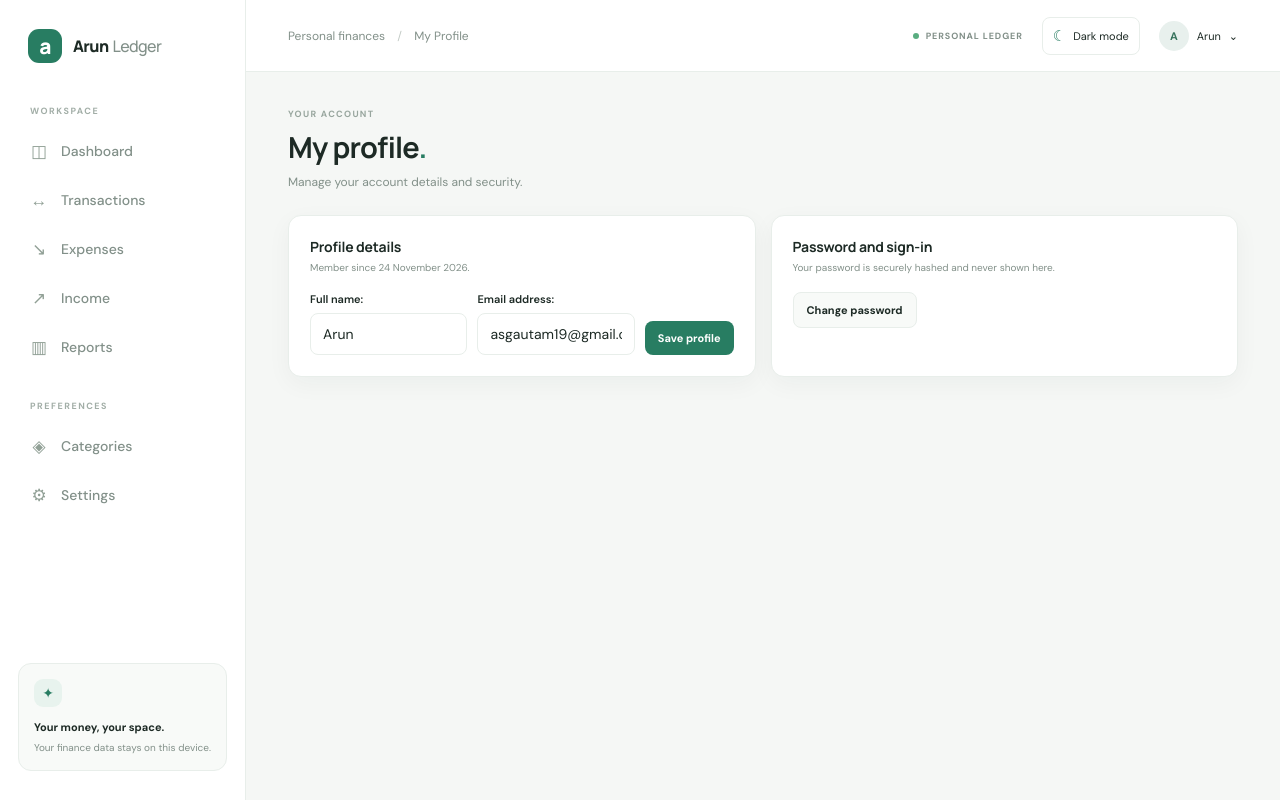
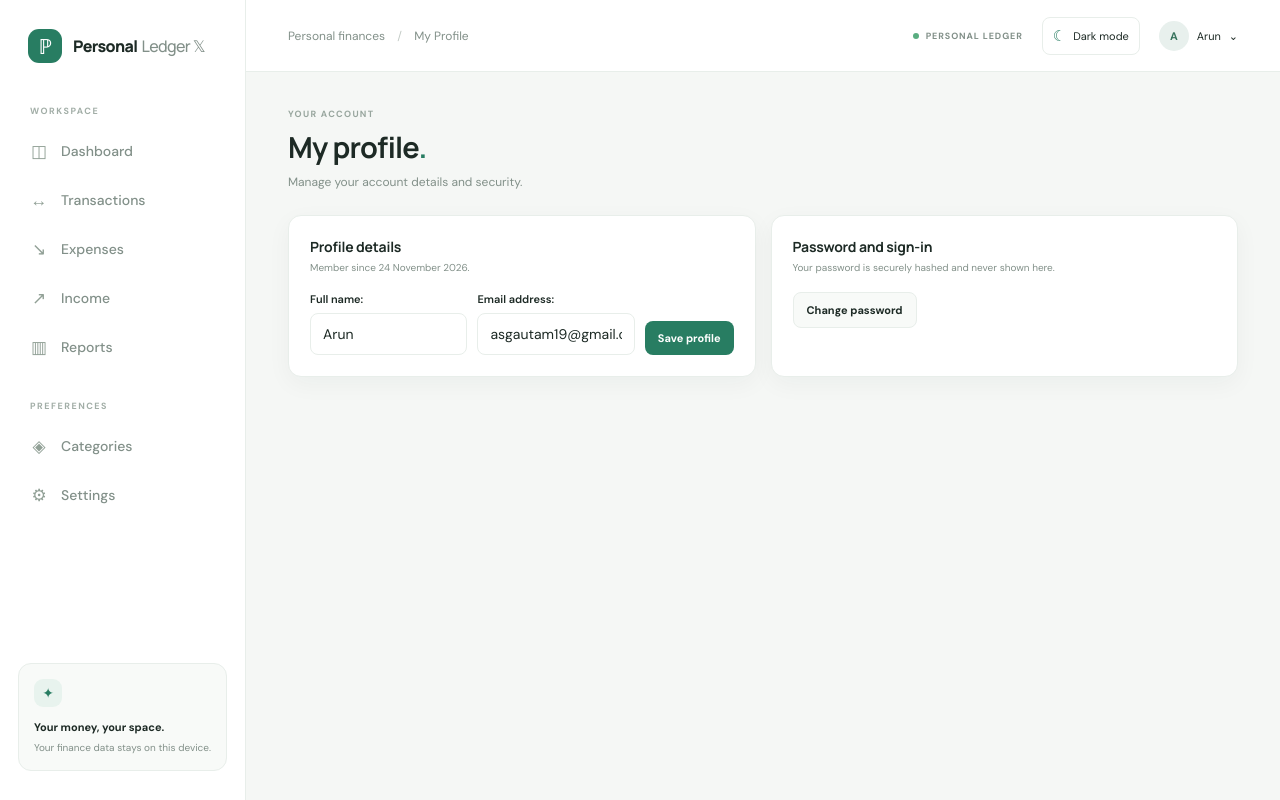
Before and after one commit to Arungautam11/Pocket-ledger, a Django app: page /accounts/profile/ in a window 1280 px wide. Run offline with Django 5.2, Linux system fonts and the light colour scheme; a user stored in the database is signed in.

Commit message:
feat: fix header

```diff
--- a/templates/base.html
+++ b/templates/base.html
@@ -12,7 +12,7 @@
 <body>
 <div class="app-shell">
   <aside class="sidebar">
-    <a class="brand" href="{% url 'dashboard' %}"><span class="brand-mark">a</span><span>Arun<span class="brand-muted">Ledger</span></span></a>
+    <a class="brand" href="{% url 'dashboard' %}"><span class="brand-mark">ℙ</span><span>Personal<span class="brand-muted">Ledger 𝕏</span></span></a>
     <div class="nav-label">WORKSPACE</div>
     <nav class="main-nav">
       <a class="nav-link {% if active == 'dashboard' %}active{% endif %}" href="{% url 'dashboard' %}"><span>◫</span> Dashboard</a>
```
Also changed, not shown: db.sqlite3.
